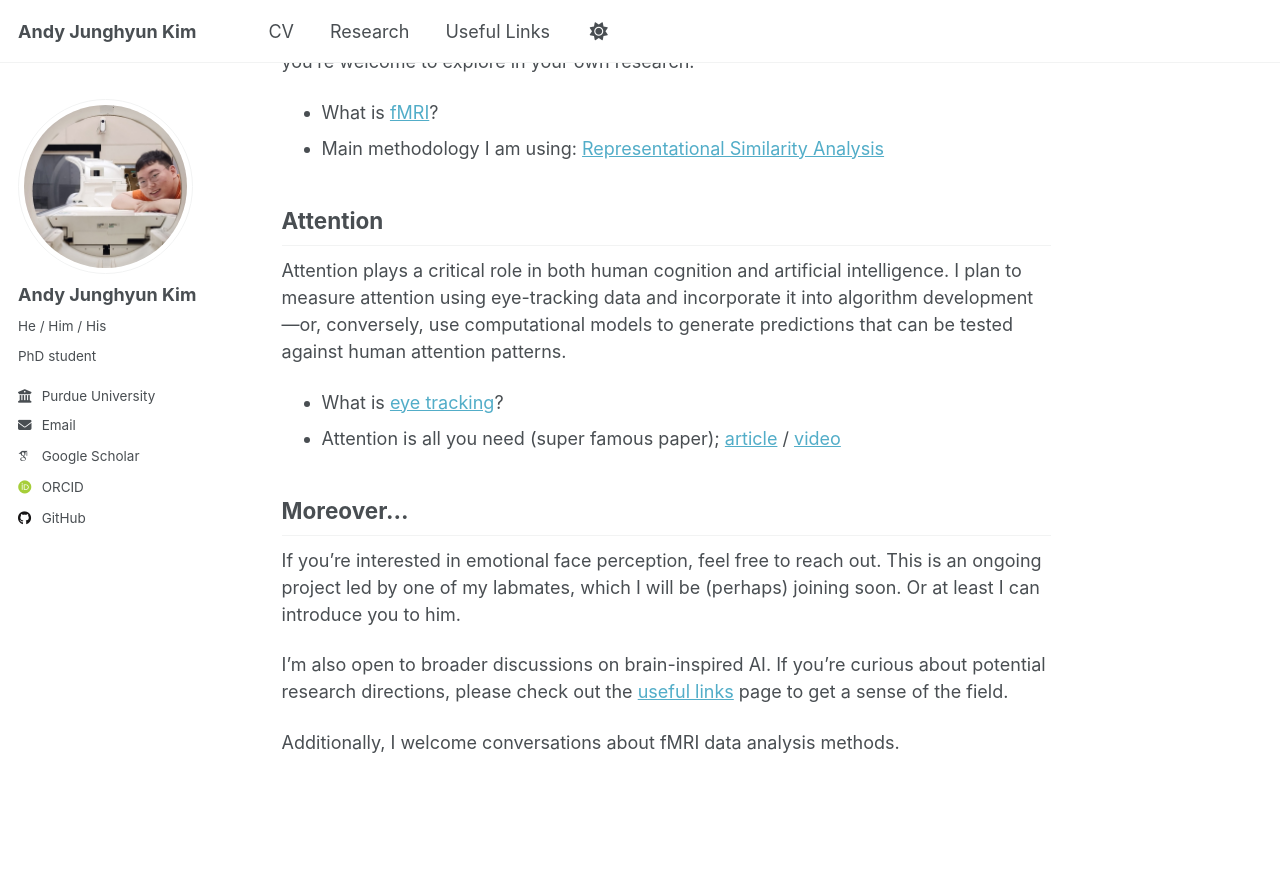
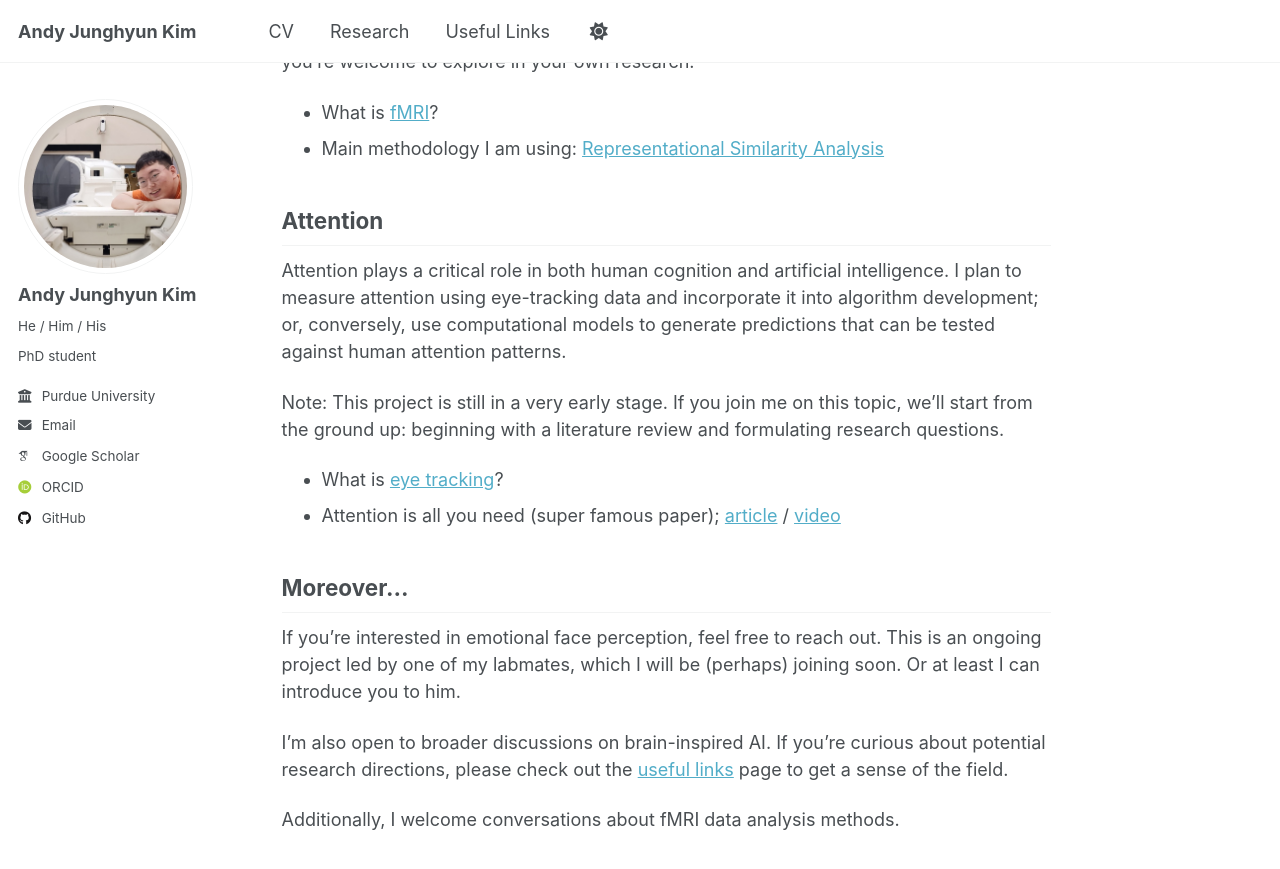
Before and after one commit to AndyJHKim/andyjhkim.github.io, a Jekyll site: the page built from _pages/research.md, in a window 1280 px wide and 900 px high, scrolled down 714 px. Shown: the top 869 px of the window. Built offline with Jekyll 4.4.1, drawn with Linux system fonts in a browser that asks for light colours; some web fonts are replaced.

Commit message:
Update research.md

```diff
--- a/_pages/research.md
+++ b/_pages/research.md
@@ -26,7 +26,9 @@ Note 2: I also have data on other factors - such as valence, arousal, and gender
 
 
 ## Attention
-Attention plays a critical role in both human cognition and artificial intelligence. I plan to measure attention using eye-tracking data and incorporate it into algorithm development—or, conversely, use computational models to generate predictions that can be tested against human attention patterns.
+Attention plays a critical role in both human cognition and artificial intelligence. I plan to measure attention using eye-tracking data and incorporate it into algorithm development; or, conversely, use computational models to generate predictions that can be tested against human attention patterns.
+
+Note: This project is still in a very early stage. If you join me on this topic, we’ll start from the ground up: beginning with a literature review and formulating research questions.
 
 * What is [eye tracking](https://www.youtube.com/watch?v=sbkbekz82wQ)?
 * Attention is all you need (super famous paper); [article](https://proceedings.neurips.cc/paper_files/paper/2017/file/3f5ee243547dee91fbd053c1c4a845aa-Paper.pdf) / [video](https://www.youtube.com/watch?v=eMlx5fFNoYc)
```
